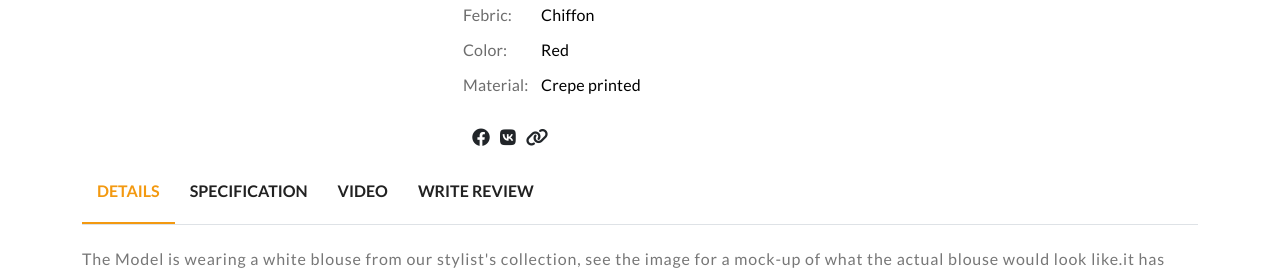
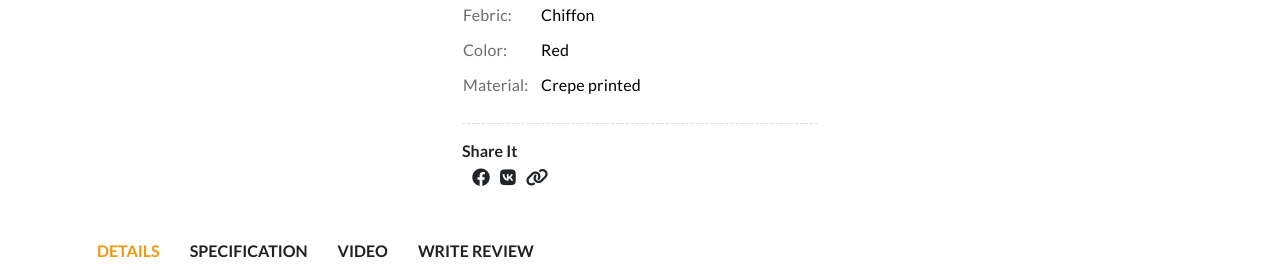
Before and after one commit to Dev-BhoneAK/Ecommerce-Consumer, a React (Create React App) app in the folder frontend/: page /product/1 in a window 1280 px wide. Shown: the part 1080-1350 px from the top of the page. Built offline with nearby package versions, Linux system fonts and the light colour scheme.

Commit message:
fix: share section

```diff
--- a/frontend/src/components/ProductDetail/Specification.js
+++ b/frontend/src/components/ProductDetail/Specification.js
@@ -56,8 +56,8 @@ const Specification = () => {
                         </tbody>
                     </table>
                 </div>
-                <div className="post-social">
-                    {/* <h6 className="product-title">share it</h6> */}
+                <div className="border-product">
+                    <h6 className="product-title">share it</h6>
                     <SocialIconsContainer />
                 </div>
             </div>
```
